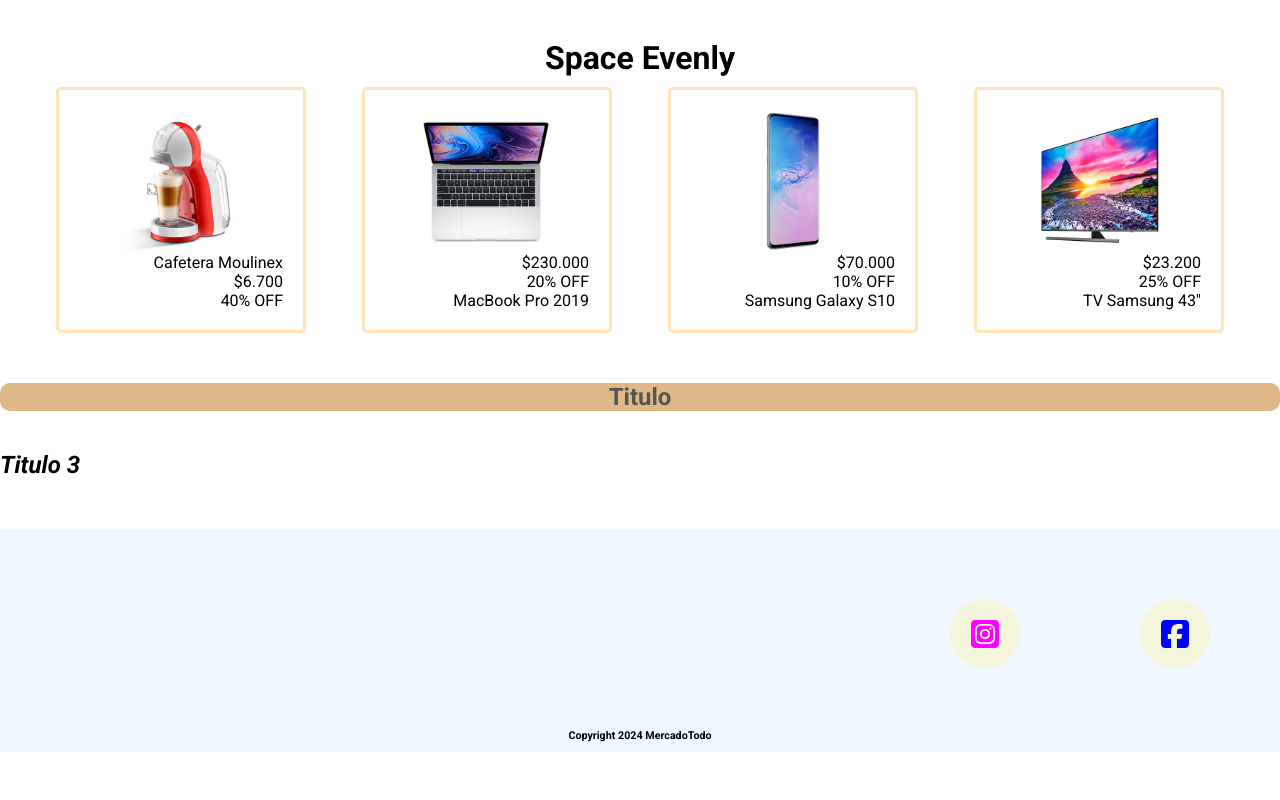
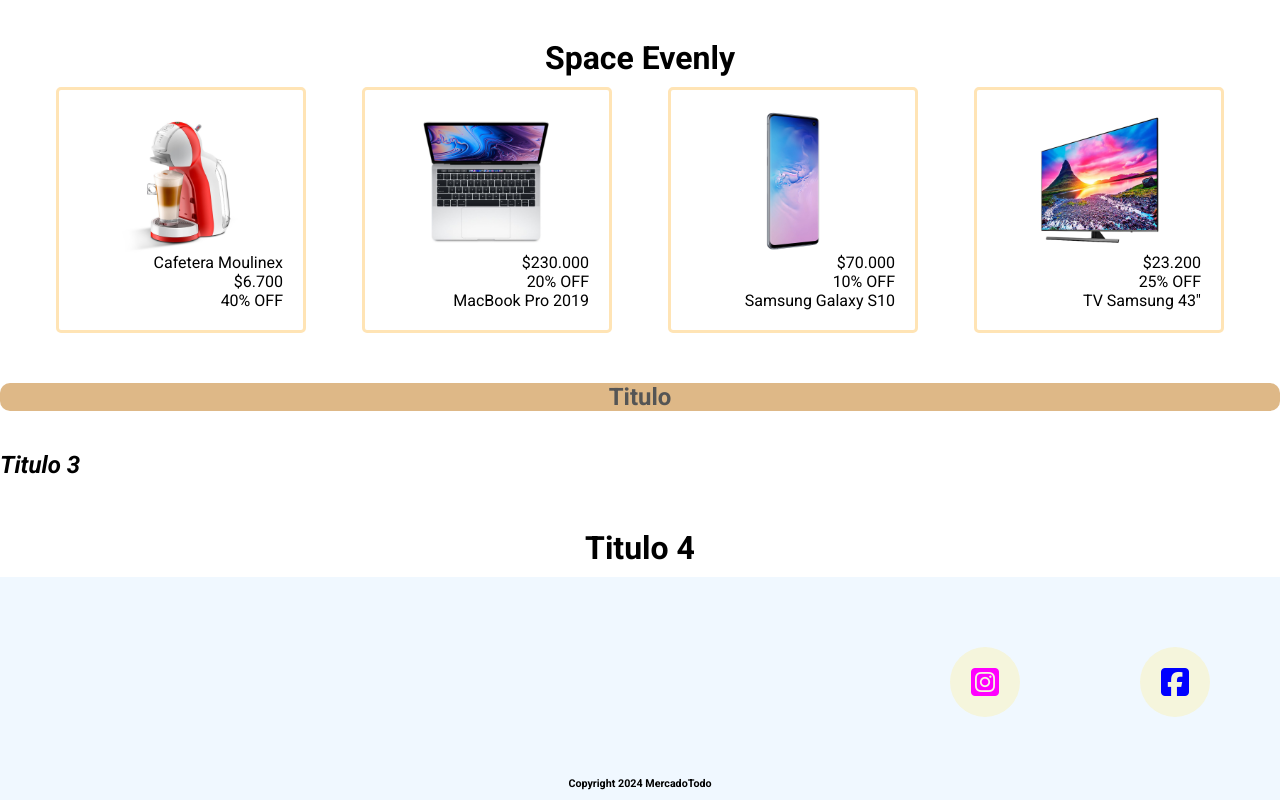
Before and after one commit to MiguelRoguez/mercadoTodo-prueba, a plain HTML site: page mercadoTodo/index.html in a window 1280 px wide. Shown: the part 1616-2416 px from the top of the page. Before the commit the page ends 2368 px from the top, so only its background shows below. Drawn offline with Linux system fonts and the light colour scheme.

Commit message:
creacion titulo 4

```diff
--- a/mercadoTodo/index.html
+++ b/mercadoTodo/index.html
@@ -279,6 +279,9 @@
       <section>
         <h3>Titulo 3</h3>
       </section>
+      <section>
+        <h4>Titulo 4</h4>
+      </section>
     </main>
     <!-- pie de pagina -->
     <footer>
```
